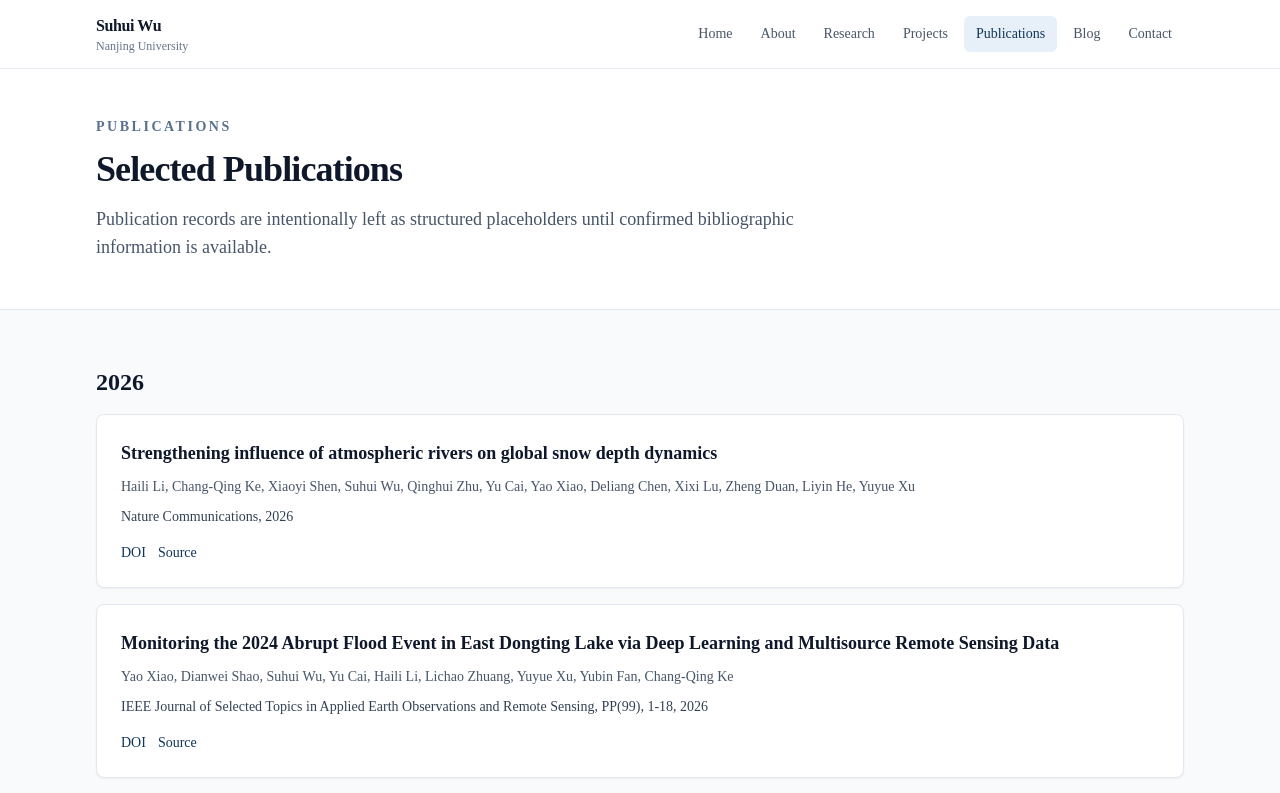
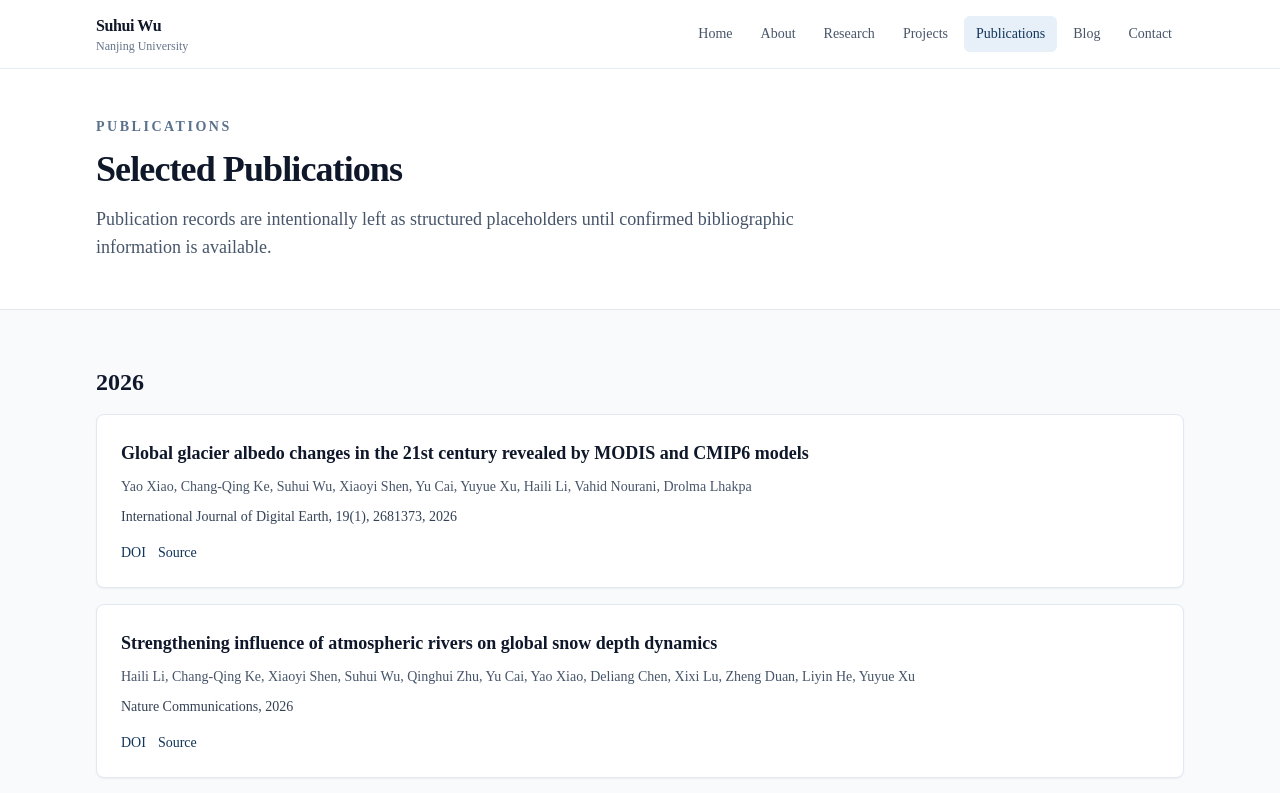
Before and after one commit to TedShawn/suhui-wu-homepage, a Next.js app: page /publications in a window 1280 px wide. Shown: the top 793 px of the page. Built offline with nearby package versions, Linux system fonts and the light colour scheme.

Commit message:
Add glacier albedo publication

```diff
--- a/data/publications.ts
+++ b/data/publications.ts
@@ -11,6 +11,16 @@ export type Publication = {
 };
 
 export const publications: Publication[] = [
+  {
+    year: 2026,
+    title: "Global glacier albedo changes in the 21st century revealed by MODIS and CMIP6 models",
+    authors:
+      "Yao Xiao, Chang-Qing Ke, Suhui Wu, Xiaoyi Shen, Yu Cai, Yuyue Xu, Haili Li, Vahid Nourani, Drolma Lhakpa",
+    venue: "International Journal of Digital Earth, 19(1), 2681373, 2026",
+    doi: "https://doi.org/10.1080/17538947.2026.2681373",
+    source:
+      "https://www.researchgate.net/publication/405569244_Global_glacier_albedo_changes_in_the_21st_century_revealed_by_MODIS_and_CMIP6_models",
+  },
   {
     year: 2026,
     title: "Strengthening influence of atmospheric rivers on global snow depth dynamics",
```
